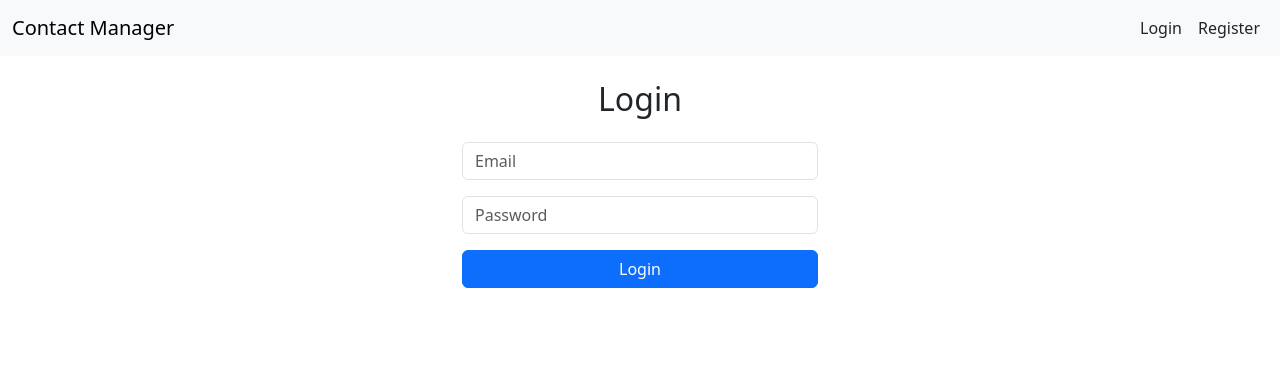
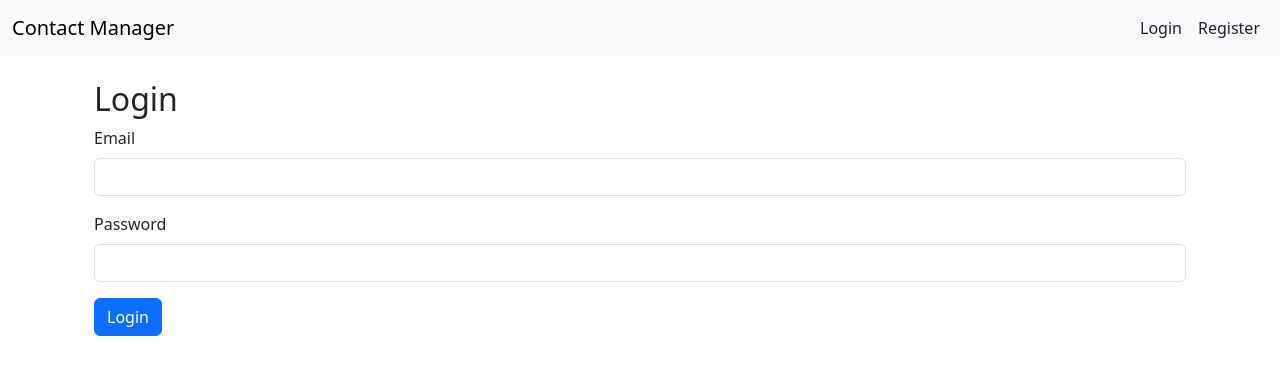
Before and after one commit to dougjasper2013/reactmanageram, a React (Create React App) app in the folder contact-manager/: page / in a window 1280 px wide. Shown: the top 374 px of the page. Built offline with nearby package versions, Linux system fonts and the light colour scheme.

Commit message:
Multiple Users Improved

```diff
--- a/contact-manager/src/components/Login.js
+++ b/contact-manager/src/components/Login.js
@@ -4,48 +4,63 @@ import { useNavigate } from 'react-router-dom';
 function Login() {
   const [email, setEmail] = useState('');
   const [password, setPassword] = useState('');
+  const [error, setError] = useState('');
   const navigate = useNavigate();
 
-  const handleLogin = (e) => {
+  const handleSubmit = (e) => {
     e.preventDefault();
-    const users = JSON.parse(localStorage.getItem('users')) || [];
-    const user = users.find((user) => user.email === email && user.password === password);
+
+    // Validate email and password fields
+    if (!email || !password) {
+      setError('Please provide both email and password.');
+      return;
+    }
+
+    // Get the list of users from localStorage
+    const storedUsers = JSON.parse(localStorage.getItem('users')) || [];
+
+    // Find the user by email and check the password
+    const user = storedUsers.find(user => user.email === email && user.password === password);
 
     if (user) {
-      localStorage.setItem('loggedIn', JSON.stringify(user));
-      localStorage.setItem('loggedInUser', user.email);  // Store the username or email
-      navigate('/contacts');
+      // User found, log them in
+      localStorage.setItem('loggedIn', JSON.stringify(true));
+      localStorage.setItem('loggedInUser', email); // Store the logged-in user's email
+      navigate('/contacts'); // Redirect to the ContactManager page
     } else {
-      alert('Invalid credentials');
+      setError('Invalid email or password.');
     }
   };
 
   return (
-    <div className="row justify-content-center">
-      <div className="col-md-4">
-        <h2 className="text-center mb-4">Login</h2>
-        <form onSubmit={handleLogin}>
+    <div className="container">
+      <h2>Login</h2>
+      <form onSubmit={handleSubmit}>
+        {error && <div className="alert alert-danger">{error}</div>}
         <div className="mb-3">
+          <label htmlFor="email" className="form-label">Email</label>
           <input
             type="email"
             className="form-control"
-              placeholder="Email"
+            id="email"
             value={email}
             onChange={(e) => setEmail(e.target.value)}
+            required
           />
         </div>
         <div className="mb-3">
+          <label htmlFor="password" className="form-label">Password</label>
           <input
             type="password"
             className="form-control"
-              placeholder="Password"
+            id="password"
             value={password}
             onChange={(e) => setPassword(e.target.value)}
+            required
           />
         </div>
-          <button type="submit" className="btn btn-primary w-100">Login</button>
+        <button type="submit" className="btn btn-primary">Login</button>
       </form>
-      </div>
     </div>
   );
 }
--- a/contact-manager/src/components/Register.js
+++ b/contact-manager/src/components/Register.js
@@ -16,19 +16,28 @@ function Register() {
       return;
     }
 
-    // Simulate registration (in a real app, you'd save this to your backend)
-    setTimeout(() => {
-      // Save the user's email and login state to localStorage
-      localStorage.setItem('loggedIn', JSON.stringify(true)); // Mark as logged in
-      localStorage.setItem('loggedInUser', email); // Store the email or username
+    // Get the list of registered users from localStorage (if any)
+    const storedUsers = JSON.parse(localStorage.getItem('users')) || [];
 
-      // Clear any previous errors
-      setError('');
+    // Check if the user already exists
+    if (storedUsers.some(user => user.email === email)) {
+      setError('This email is already registered.');
+      return;
+    }
 
-      // Redirect to the ContactManager (home page after login)
-      navigate('/contacts');
-    }, 1000); // Simulate a delay (e.g., an API call)
+    // Add the new user to the users array
+    const newUser = { email, password };
+    storedUsers.push(newUser);
 
+    // Store the updated users array in localStorage
+    localStorage.setItem('users', JSON.stringify(storedUsers));
+
+    // Log the user in by setting login state
+    localStorage.setItem('loggedIn', JSON.stringify(true)); // Mark as logged in
+    localStorage.setItem('loggedInUser', email); // Store the email of the logged-in user
+
+    // Redirect to the ContactManager (home page after login)
+    navigate('/contacts');
   };
 
   return (
```
Lines whose indentation alone changed are shown as unchanged.
